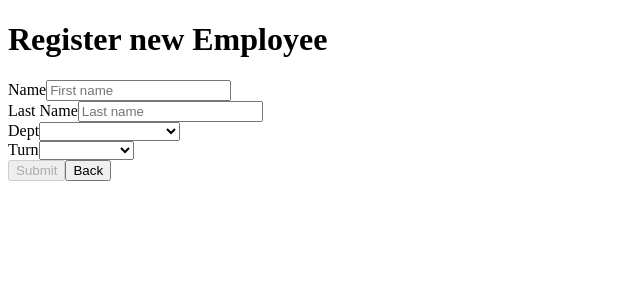
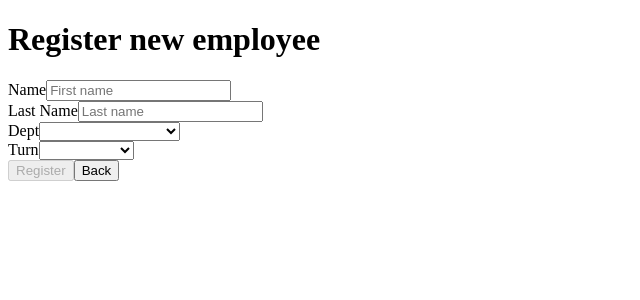
Before and after one commit to jonathandotore/employeesWebApi, an Angular app in the folder AngularEmp/: page /register in a window 1280 px wide. Shown: the top 300 px of the page, without its empty margins (0-640 px from the left). Built offline with nearby package versions, Linux system fonts and the light colour scheme.

Commit message:
[UPD] Titles pages and submit buttons label are dynamic now

```diff
--- a/AngularEmp/src/app/components/employee-form/employee-form.component.html
+++ b/AngularEmp/src/app/components/employee-form/employee-form.component.html
@@ -1,3 +1,5 @@
+<h1>{{btnTitle}}</h1>
+
 <form [formGroup]="employeeForm" (ngSubmit)="submit()" #formDit="ngForm">
     <div class="input-box">
         <label for="">Name</label>
@@ -35,7 +37,7 @@
     </div>
 
     <div class="btn-box">
-        <button type="submit" [disabled]="!employeeForm.valid">Submit</button>
+        <button type="submit" [disabled]="!employeeForm.valid">{{btnAction}}</button>
         <button routerLink="">Back</button>
     </div>
 </form>
--- a/AngularEmp/src/app/components/employee-form/employee-form.component.ts
+++ b/AngularEmp/src/app/components/employee-form/employee-form.component.ts
@@ -1,4 +1,4 @@
-import { Component, EventEmitter, OnInit, Output } from '@angular/core';
+import { Component, EventEmitter, Input, OnInit, Output } from '@angular/core';
 import { FormControl, FormGroup, FormsModule, Validators } from '@angular/forms';
 import { ReactiveFormsModule } from '@angular/forms';
 import { Employee } from '../../models/Employee';
@@ -12,6 +12,8 @@ import { Employee } from '../../models/Employee';
 export class EmployeeFormComponent implements OnInit {
 
   @Output() onSubmit = new EventEmitter<Employee>();
+  @Input() btnAction! : string;
+  @Input() btnTitle! : string;
 
   employeeForm!: FormGroup;
 
--- a/AngularEmp/src/app/pages/register/register.component.html
+++ b/AngularEmp/src/app/pages/register/register.component.html
@@ -1,4 +1,3 @@
-<h1>Register new Employee</h1>
 <div>
-    <app-employee-form (onSubmit)="registerEmployee($event)"></app-employee-form>
+    <app-employee-form [btnAction]="btnAction" [btnTitle]="btnTitle" (onSubmit)="registerEmployee($event)"></app-employee-form>
 </div>
--- a/AngularEmp/src/app/pages/register/register.component.ts
+++ b/AngularEmp/src/app/pages/register/register.component.ts
@@ -12,6 +12,9 @@ import { Router } from '@angular/router';
 })
 export class RegisterComponent {
 
+  btnAction = "Register";
+  btnTitle = "Register new employee";
+
   constructor(private employeeService: EmployeesService, private router: Router)
   { }
 
```
